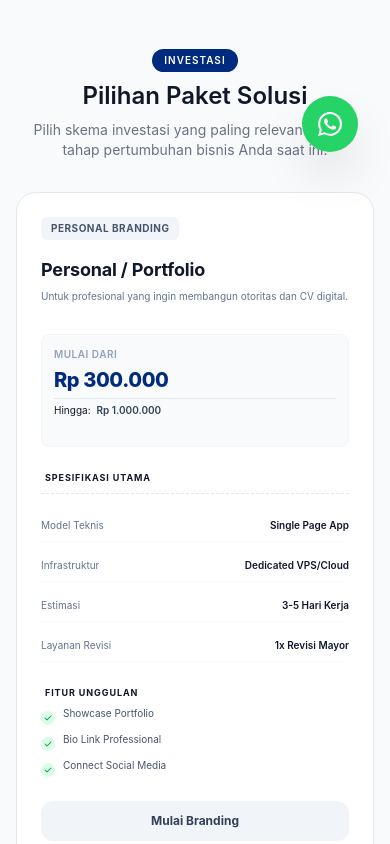
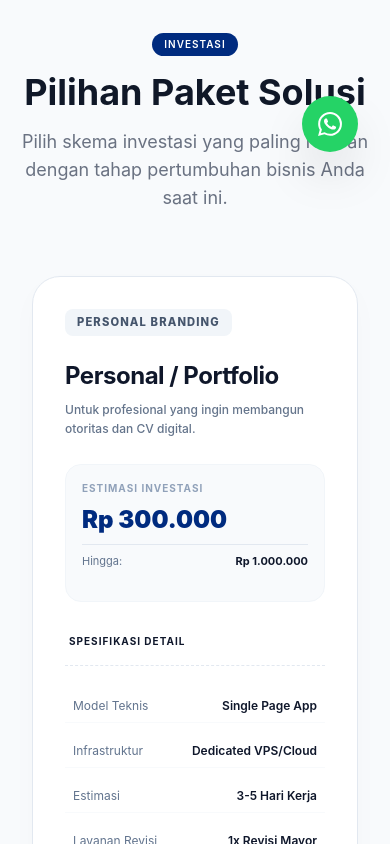
Before and after one commit to fadeta-ig/rspace, a Next.js app: page /harga in a window 390 px wide. Shown: the part 660-1504 px from the top of the page. Built offline with nearby package versions, Linux system fonts and the light colour scheme; a web font is replaced by a local one.

Commit message:
commit fix Pricing card

```diff
--- a/src/app/globals.css
+++ b/src/app/globals.css
@@ -840,136 +840,115 @@ body {
   color: var(--text-muted);
 }
 
-/* ===== NEW PRICING SECTION - REFINED ===== */
+/* ===== NEW PRICING SECTION - LUXURY SLIDER ===== */
 .pricing-section-new {
-  padding: 5rem 0;
+  padding: 6rem 0;
   background: #f8fafc;
-}
-
-.pricing-grid-new {
-  display: grid;
-  grid-template-columns: repeat(5, 1fr);
-  gap: 1.25rem;
-}
-
-@media (max-width: 1400px) {
-  .pricing-grid-new {
-    grid-template-columns: repeat(3, 1fr);
-  }
-}
-
-@media (max-width: 900px) {
-  .pricing-grid-new {
-    grid-template-columns: repeat(2, 1fr);
-  }
-}
-
-@media (max-width: 600px) {
-  .pricing-grid-new {
-    grid-template-columns: 1fr;
-    max-width: 400px;
-    margin: 0 auto;
-  }
+  position: relative;
+}
+
+.pricing-slider-wrapper {
+  position: relative;
+  margin-top: 2rem;
+}
+
+.pricing-grid-slider {
+  display: flex;
+  padding: 2rem 0;
+  will-change: transform;
 }
 
 .pricing-card-compact {
   background: white;
   border: 1px solid #e2e8f0;
-  border-radius: 20px;
-  padding: 1.5rem;
+  border-radius: 28px;
+  padding: 2.5rem;
   display: flex;
   flex-direction: column;
-  transition: all 0.4s cubic-bezier(0.4, 0, 0.2, 1);
+  transition: all 0.5s cubic-bezier(0.2, 0.8, 0.2, 1);
   position: relative;
   overflow: hidden;
+  box-shadow: 0 10px 30px rgba(0, 0, 0, 0.02);
 }
 
 .pricing-card-compact:hover {
   border-color: #002B7F;
-  box-shadow: 0 20px 40px rgba(0, 43, 127, 0.08);
-  transform: translateY(-8px);
+  box-shadow: 0 30px 60px rgba(0, 43, 127, 0.12);
+  transform: translateY(-10px);
 }
 
 .pricing-card-compact.featured {
-  border: 2px solid #002B7F;
-  background: linear-gradient(180deg, #ffffff 0%, #f0f7ff 100%);
+  border: 2.5px solid #002B7F;
+  background: linear-gradient(180deg, #ffffff 0%, #f7faff 100%);
 }
 
 .pricing-card-compact.featured::before {
-  content: 'BEST SELLER';
+  content: 'BEST VALUE';
   position: absolute;
   top: 0;
   right: 0;
   background: #002B7F;
   color: white;
-  font-size: 0.625rem;
+  font-size: 0.75rem;
   font-weight: 800;
-  padding: 4px 12px;
-  border-bottom-left-radius: 12px;
+  padding: 6px 16px;
+  border-bottom-left-radius: 16px;
   letter-spacing: 0.05em;
+  z-index: 10;
 }
 
 .tier-badge {
   display: inline-block;
-  padding: 4px 10px;
-  font-size: 0.625rem;
-  font-weight: 700;
+  padding: 5px 12px;
+  font-size: 0.7rem;
+  font-weight: 800;
   text-transform: uppercase;
-  letter-spacing: 0.05em;
-  border-radius: 6px;
-  width: fit-content;
+  letter-spacing: 0.1em;
+  border-radius: 8px;
 }
 
 .pkg-name {
   color: #0f172a;
-  letter-spacing: -0.01em;
+  letter-spacing: -0.02em;
 }
 
 .pkg-tagline {
   color: #64748b;
+  font-weight: 500;
 }
 
 .pkg-price-details {
-  transition: transform 0.3s ease;
+  transition: all 0.4s ease;
 }
 
 .pricing-card-compact:hover .pkg-price-details {
-  transform: scale(1.02);
-}
-
-.price-main {
-  letter-spacing: -0.02em;
+  background: #ffffff;
+  border-color: #002B7F;
+  box-shadow: 0 4px 12px rgba(0, 43, 127, 0.05);
 }
 
 .pkg-specs {
   border-top: 1px dashed #e2e8f0;
-  padding-top: 1rem;
+  padding-top: 1.5rem;
 }
 
 .spec-row-new {
-  transition: background 0.2s ease;
+  transition: background 0.3s ease;
+  padding-left: 0.5rem;
+  padding-right: 0.5rem;
 }
 
 .spec-row-new:hover {
   background: #f8fafc;
-  border-radius: 4px;
+  border-radius: 8px;
 }
 
 .pkg-features li {
-  animation: fadeIn 0.5s ease forwards;
-}
-
-@keyframes fadeIn {
-  from { opacity: 0; transform: translateX(-5px); }
-  to { opacity: 1; transform: translateX(0); }
-}
-
-.pkg-btn {
-  cursor: pointer;
-}
-
-.pkg-btn:active {
-  transform: scale(0.98);
+  transition: transform 0.3s ease;
+}
+
+.pkg-features li:hover {
+  transform: translateX(4px);
 }
 
 .premium-lock {
@@ -977,8 +956,26 @@ body {
   align-items: center;
   justify-content: center;
   background: #fffbeb;
-  padding: 4px;
-  border-radius: 6px;
+  padding: 6px;
+  border-radius: 10px;
+  box-shadow: 0 2px 8px rgba(245, 158, 11, 0.1);
+}
+
+@media (max-width: 768px) {
+  .pricing-grid-slider {
+    flex-direction: column;
+    padding: 0 1rem;
+    gap: 1.5rem;
+  }
+
+  .pricing-card-compact {
+    width: 100% !important;
+    padding: 2rem;
+  }
+
+  .pricing-section-new {
+    padding: 4rem 0;
+  }
 }
 
 /* ===== ABOUT SECTION - REFINED LUXURY ===== */
--- a/src/components/sections/Pricing.tsx
+++ b/src/components/sections/Pricing.tsx
@@ -36,64 +36,86 @@ const tierColors: { [key: string]: string } = {
 
 export default function Pricing() {
     const sectionRef = useRef<HTMLElement>(null);
+    const containerRef = useRef<HTMLDivElement>(null);
 
     useEffect(() => {
         const section = sectionRef.current;
-        if (!section) return;
+        const container = containerRef.current;
+        if (!section || !container) return;
 
         import("gsap").then(({ gsap }) => {
             import("gsap/ScrollTrigger").then(({ ScrollTrigger }) => {
                 gsap.registerPlugin(ScrollTrigger);
 
-                const tl = gsap.timeline({
+                // Initial appearance
+                gsap.fromTo(".pricing-header",
+                    { y: 30, opacity: 0 },
+                    {
+                        y: 0,
+                        opacity: 1,
+                        duration: 0.8,
                         scrollTrigger: {
                             trigger: section,
                             start: "top 80%",
-                        toggleActions: "play none none none"
+                        }
+                    }
+                );
+
+                // Horizontal Scroll Trigger
+                const cards = gsap.utils.toArray(".pricing-card-compact");
+                if (cards.length > 0) {
+                    const totalWidth = container.scrollWidth - window.innerWidth + (window.innerWidth * 0.1); // Add some padding
+
+                    gsap.to(container, {
+                        x: () => -(container.scrollWidth - window.innerWidth + 64), // 64 is container padding
+                        ease: "none",
+                        scrollTrigger: {
+                            trigger: section,
+                            pin: true,
+                            scrub: 1,
+                            start: "top 10%",
+                            end: () => `+=${container.scrollWidth}`,
+                            invalidateOnRefresh: true,
                         }
                     });
-
-                tl.fromTo(".pricing-header",
-                    { y: 30, opacity: 0 },
-                    { y: 0, opacity: 1, duration: 0.8 }
-                )
-                    .fromTo(".pricing-card-compact",
-                        { y: 30, opacity: 0 },
-                        { y: 0, opacity: 1, duration: 0.6, stagger: 0.1 },
-                        "-=0.4"
-                    );
+                }
             });
         });
     }, []);
 
     return (
-        <section id="pricing" ref={sectionRef} className="pricing-section-new">
+        <section id="pricing" ref={sectionRef} className="pricing-section-new overflow-hidden">
             <div className="container px-4 lg:px-8">
                 {/* Header */}
-                <div className="pricing-header text-center mb-8 opacity-0">
-                    <span className="inline-block px-3 py-1 bg-[#002B7F] text-white text-[10px] font-semibold rounded-full uppercase tracking-widest mb-2">
+                <div className="pricing-header text-center mb-16 opacity-0">
+                    <span className="inline-block px-3 py-1 bg-[#002B7F] text-white text-[10px] font-semibold rounded-full uppercase tracking-widest mb-4">
                         {pricing.tag}
                     </span>
-                    <h2 className="text-2xl font-semibold text-gray-900 mb-2">{pricing.title}</h2>
-                    <p className="text-gray-500 text-sm max-w-md mx-auto">
+                    <h2 className="text-4xl font-bold text-gray-900 mb-4">{pricing.title}</h2>
+                    <p className="text-gray-500 text-lg max-w-2xl mx-auto">
                         {pricing.description}
                     </p>
                 </div>
 
-                <div className="pricing-grid-new">
+                <div className="pricing-slider-wrapper relative">
+                    <div
+                        ref={containerRef}
+                        className="pricing-grid-slider flex gap-6"
+                        style={{ width: "fit-content" }}
+                    >
                         {(pricing.packages as Package[]).map((pkg) => (
                             <div
                                 key={pkg.id}
-                            className={`pricing-card-compact opacity-0 ${pkg.featured ? "featured" : ""}`}
+                                className={`pricing-card-compact flex-shrink-0 w-[350px] ${pkg.featured ? "featured" : ""}`}
                             >
                                 {/* Tier Badge */}
-                            <div className="flex justify-between items-start mb-4">
+                                <div className="flex justify-between items-start mb-6">
                                     <span className={`tier-badge ${tierColors[pkg.tierClass] || "bg-gray-100 text-gray-600"}`}>
                                         {pkg.tier}
                                     </span>
                                     {pkg.premium && (
                                         <span className="premium-lock">
-                                        <svg viewBox="0 0 24 24" fill="none" stroke="currentColor" strokeWidth="2" className="w-4 h-4 text-amber-500">
+                                            <svg viewBox="0 0 24 24" fill="none" stroke="currentColor" strokeWidth="2" className="w-5 h-5 text-amber-500">
                                                 <path d="M12 15V17M6 10H18M7 10V7C7 4.23858 9.23858 2 12 2C14.7614 2 17 4.23858 17 7V10M17 10H18C19.1046 10 20 10.8954 20 12V20C20 21.1046 19.1046 22 18 22H6C4.89543 22 4 21.1046 4 20V12C4 10.8954 4.89543 10 6 10H7" strokeLinecap="round" strokeLinejoin="round" />
                                             </svg>
                                         </span>
@@ -101,59 +123,60 @@ export default function Pricing() {
                                 </div>
 
                                 {/* Name */}
-                            <h3 className="pkg-name text-lg font-bold mb-1">{pkg.name}</h3>
+                                <h3 className="pkg-name text-2xl font-bold mb-2">{pkg.name}</h3>
 
                                 {/* Tagline */}
-                            <p className="pkg-tagline text-[10px] text-gray-500 leading-relaxed mb-4 min-h-[30px]">
+                                <p className="pkg-tagline text-xs text-secondary leading-relaxed mb-6 min-h-[40px]">
                                     {pkg.tagline}
                                 </p>
 
                                 {/* Price */}
-                            <div className="pkg-price-details mb-6 bg-slate-50 p-3 rounded-lg border border-slate-100">
-                                <div className="text-[10px] text-slate-400 font-semibold uppercase tracking-wider mb-1">Mulai Dari</div>
-                                <div className="flex items-baseline gap-1">
-                                    <span className="price-main text-xl font-extrabold text-[#002B7F]">{pkg.priceFrom}</span>
+                                <div className="pkg-price-details mb-8 bg-slate-50 p-4 rounded-2xl border border-slate-100">
+                                    <div className="text-[10px] text-slate-400 font-bold uppercase tracking-widest mb-2">Estimasi Investasi</div>
+                                    <div className="flex items-baseline gap-2">
+                                        <span className="price-main text-2xl font-black text-[#002B7F]">{pkg.priceFrom}</span>
                                     </div>
-                                <div className="price-range text-[10px] color-slate-500 mt-1 border-t border-slate-200 pt-1">
-                                    Hingga: <span className="font-semibold text-slate-700">{pkg.priceTo}</span>
+                                    <div className="price-range text-[11px] text-slate-500 mt-2 border-t border-slate-200 pt-2 flex justify-between items-center">
+                                        <span>Hingga:</span>
+                                        <span className="font-bold text-slate-900">{pkg.priceTo}</span>
                                     </div>
                                 </div>
 
                                 {/* Specs Heading */}
-                            <div className="text-[9px] font-bold text-slate-900 uppercase tracking-widest mb-2 px-1">Spesifikasi Utama</div>
+                                <div className="text-[10px] font-bold text-slate-900 uppercase tracking-widest mb-4 px-1">Spesifikasi Detail</div>
 
                                 {/* Specs */}
-                            <div className="pkg-specs space-y-2 mb-6">
+                                <div className="pkg-specs space-y-3 mb-8">
                                     <div className="spec-row-new flex justify-between items-center py-2 border-b border-slate-50">
-                                    <span className="text-[10px] text-slate-500">Model Teknis</span>
-                                    <span className="text-[10px] font-semibold text-slate-900">{pkg.specs.teknis}</span>
+                                        <span className="text-xs text-slate-500">Model Teknis</span>
+                                        <span className="text-xs font-semibold text-slate-900">{pkg.specs.teknis}</span>
                                     </div>
                                     <div className="spec-row-new flex justify-between items-center py-2 border-b border-slate-50">
-                                    <span className="text-[10px] text-slate-500">Infrastruktur</span>
-                                    <span className="text-[10px] font-semibold text-slate-900">{pkg.specs.server}</span>
+                                        <span className="text-xs text-slate-500">Infrastruktur</span>
+                                        <span className="text-xs font-semibold text-slate-900">{pkg.specs.server}</span>
                                     </div>
                                     <div className="spec-row-new flex justify-between items-center py-2 border-b border-slate-50">
-                                    <span className="text-[10px] text-slate-500">Estimasi</span>
-                                    <span className="text-[10px] font-semibold text-slate-900">{pkg.specs.waktu}</span>
+                                        <span className="text-xs text-slate-500">Estimasi</span>
+                                        <span className="text-xs font-semibold text-slate-900">{pkg.specs.waktu}</span>
                                     </div>
                                     <div className="spec-row-new flex justify-between items-center py-2 border-b border-slate-50">
-                                    <span className="text-[10px] text-slate-500">Layanan Revisi</span>
-                                    <span className="text-[10px] font-semibold text-slate-900">{pkg.specs.revisi}</span>
+                                        <span className="text-xs text-slate-500">Layanan Revisi</span>
+                                        <span className="text-xs font-semibold text-slate-900">{pkg.specs.revisi}</span>
                                     </div>
                                 </div>
 
                                 {/* Features */}
-                            <div className="mb-6">
-                                <div className="text-[9px] font-bold text-slate-900 uppercase tracking-widest mb-2 px-1">Fitur Unggulan</div>
-                                <ul className="pkg-features space-y-2">
+                                <div className="mb-8">
+                                    <div className="text-[10px] font-bold text-slate-900 uppercase tracking-widest mb-4 px-1">Fitur Utama</div>
+                                    <ul className="pkg-features space-y-3">
                                         {pkg.features.map((feature, i) => (
-                                        <li key={i} className="flex items-start gap-2">
-                                            <div className="mt-1 bg-green-100 rounded-full p-0.5">
-                                                <svg className="w-2.5 h-2.5 text-green-600" viewBox="0 0 20 20" fill="currentColor">
+                                            <li key={i} className="flex items-start gap-3">
+                                                <div className="mt-1 bg-green-100 rounded-full p-1">
+                                                    <svg className="w-3 h-3 text-green-600" viewBox="0 0 20 20" fill="currentColor">
                                                         <path fillRule="evenodd" d="M16.707 5.293a1 1 0 010 1.414l-8 8a1 1 0 01-1.414 0l-4-4a1 1 0 011.414-1.414L8 12.586l7.293-7.293a1 1 0 011.414 0z" clipRule="evenodd" />
                                                     </svg>
                                                 </div>
-                                            <span className="text-[10px] text-slate-600 leading-tight">{feature}</span>
+                                                <span className="text-xs text-slate-600 leading-snug">{feature}</span>
                                             </li>
                                         ))}
                                     </ul>
@@ -165,7 +188,7 @@ export default function Pricing() {
                                         href={site.whatsappUrl}
                                         target="_blank"
                                         rel="noopener noreferrer"
-                                    className={`pkg-btn w-full block py-3 rounded-xl text-center text-xs font-bold transition-all duration-300 ${pkg.featured ? "bg-[#002B7F] text-white shadow-lg shadow-blue-900/20 hover:scale-[1.02]" : "bg-slate-100 text-slate-700 hover:bg-slate-200"
+                                        className={`pkg-btn w-full block py-4 rounded-2xl text-center text-sm font-bold transition-all duration-300 ${pkg.featured ? "bg-[#002B7F] text-white shadow-xl shadow-blue-900/20 hover:scale-[1.02] hover:bg-[#001D56]" : "bg-slate-100 text-slate-700 hover:bg-slate-200"
                                             }`}
                                     >
                                         {pkg.buttonText}
@@ -175,6 +198,7 @@ export default function Pricing() {
                         ))}
                     </div>
                 </div>
+            </div>
         </section>
     );
 }
--- a/src/data/content.json
+++ b/src/data/content.json
@@ -379,28 +379,28 @@
                 "buttonStyle": "primary"
             },
             {
-                "id": "bisnis",
-                "tier": "GROWTH ENGINE",
+                "id": "ecommerce",
+                "tier": "E-COMMERCE SOLUTION",
                 "tierClass": "tier-4",
-                "name": "Bisnis Profesional",
-                "tagline": "Aset digital serius untuk perusahaan yang mengejar omzet & reputasi.",
+                "name": "E-Commerce / Online Store",
+                "tagline": "Transformasi bisnis konvensional menjadi toko online otomatis dengan integrasi penuh.",
                 "priceFrom": "Rp 5.000.000",
-                "priceTo": "Rp 7.500.000",
+                "priceTo": "Rp 8.500.000",
                 "featured": false,
                 "premium": false,
                 "specs": {
-                    "teknis": "15-20 Page Custom",
+                    "teknis": "Sistem Toko Online",
                     "server": "Dedicated VPS/Cloud",
                     "waktu": "14-21 Hari Kerja",
                     "revisi": "Unlimited (Fase Desain)"
                 },
                 "features": [
-                    "Audit Kompetitor & SEO",
-                    "Analisis Traffic (Analytics)",
-                    "Multibahasa (Optional)",
-                    "Integrasi Email Marketing"
+                    "Payment Gateway (Midtrans/Xendit)",
+                    "Hitung Ongkir Otomatis (RajaOngkir)",
+                    "Manajemen Stok & Inventori",
+                    "Laporan Penjualan Real-time"
                 ],
-                "buttonText": "Skalakan Bisnis",
+                "buttonText": "Bangun Toko Online",
                 "buttonStyle": "secondary"
             },
             {
@@ -565,8 +565,8 @@
                     "label": "Institusi/Organisasi (Rp 3.000.000 - 5.000.000)"
                 },
                 {
-                    "value": "bisnis",
-                    "label": "Bisnis Profesional (Rp 5.000.000 - 7.500.000)"
+                    "value": "ecommerce",
+                    "label": "E-Commerce Solution (Rp 5.000.000 - 8.500.000)"
                 },
                 {
                     "value": "startup",
```
Lines whose indentation alone changed are shown as unchanged.
